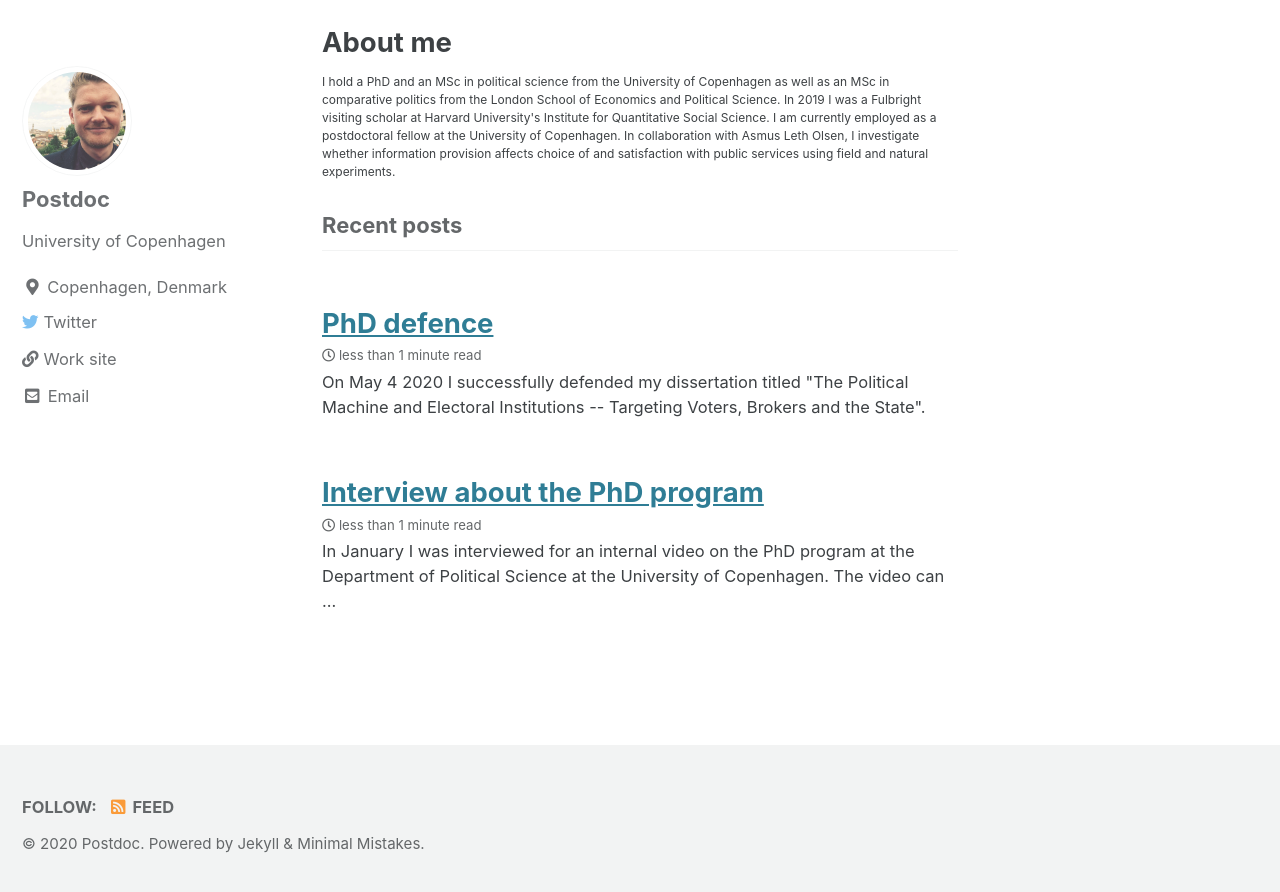
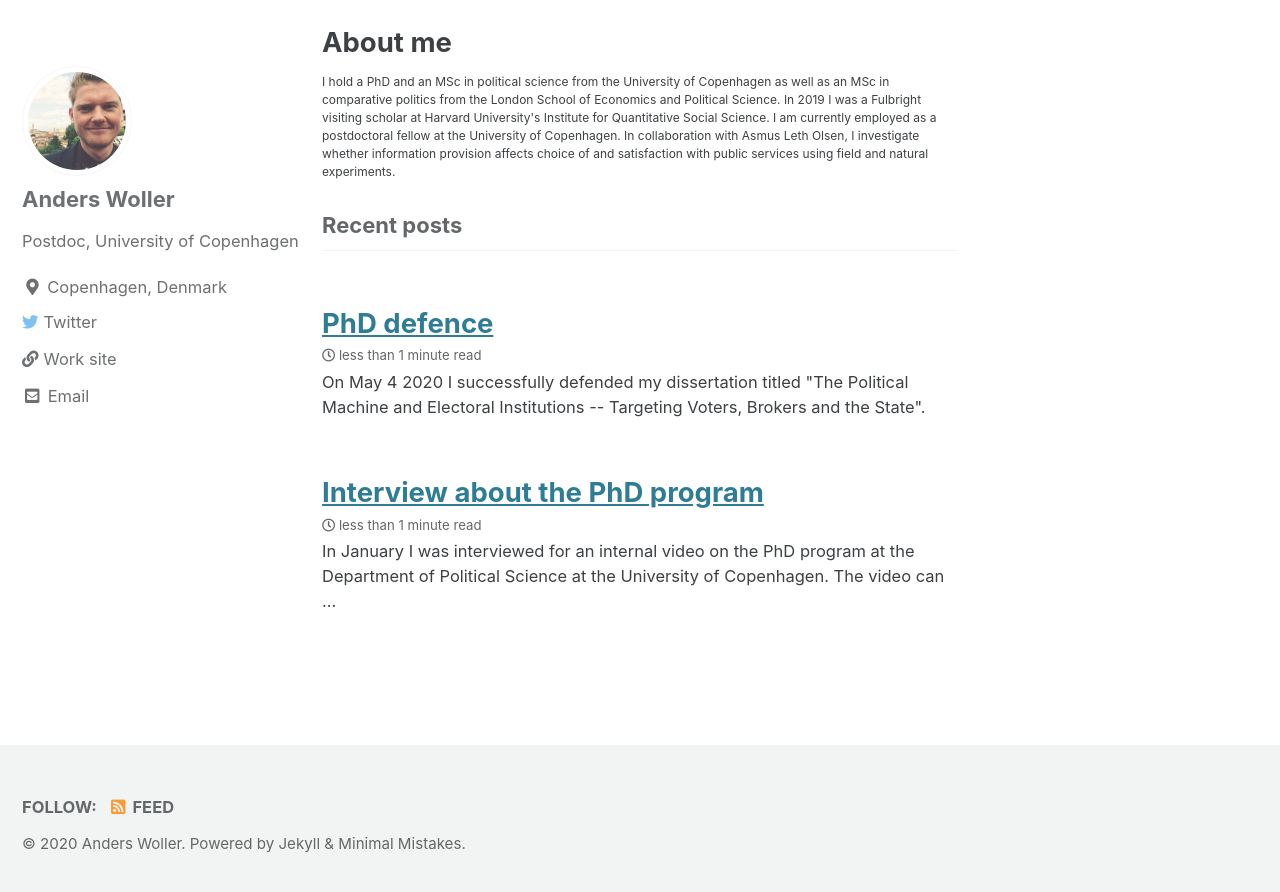
Before and after one commit to AndersWoller/AndersWoller.github.io, a Jekyll site: the page built from index.html, in a window 1280 px wide and 900 px high, scrolled down 548 px. Shown: the top 892 px of the window. Built offline with Jekyll 4.4.1, drawn with Linux system fonts in a browser that asks for light colours; cached includes are drawn as plain includes; the list of posts is cut into pages by our own code.

Commit message:
Update _config.yml

```diff
--- a/_config.yml
+++ b/_config.yml
@@ -16,10 +16,10 @@ minimal_mistakes_skin    : "default" # "contrast" "default" "air", "aqua", "cont
 
 # Site Settings
 locale                   : "en-US"
-title                    : "Anders Woller"
+title                    : ""
 title_separator          : "-"
 subtitle                 : # site tagline that appears below site title in masthead
-name                     : "Postdoc"
+name                     : "Anders Woller"
 description              : "Personal website"
 url                      : # the base hostname & protocol for your site e.g. "https://mmistakes.github.io"
 baseurl                  : # the subpath of your site, e.g. "/blog"
@@ -93,9 +93,9 @@ analytics:
 
 # Site Author
 author:
-  name             : "Postdoc"
+  name             : "Anders Woller"
   avatar           : "/images/profilepic.jpg"
-  bio              : "University of Copenhagen"
+  bio              : "Postdoc, University of Copenhagen"
   location         : "Copenhagen, Denmark"
   email            : "an@ifs.ku.dk"
   phone            : "(+45) 35 33 57 48"
```
